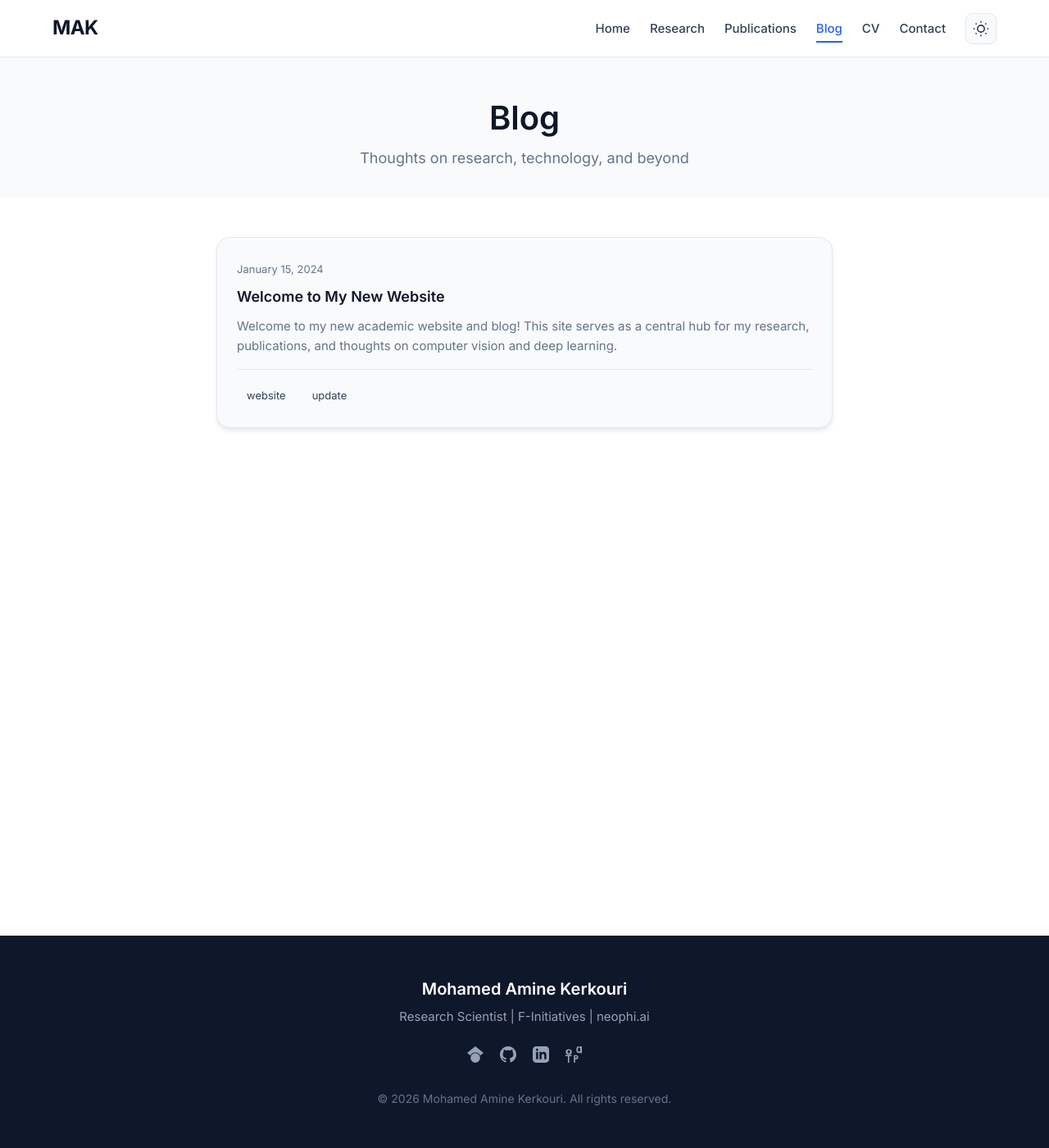
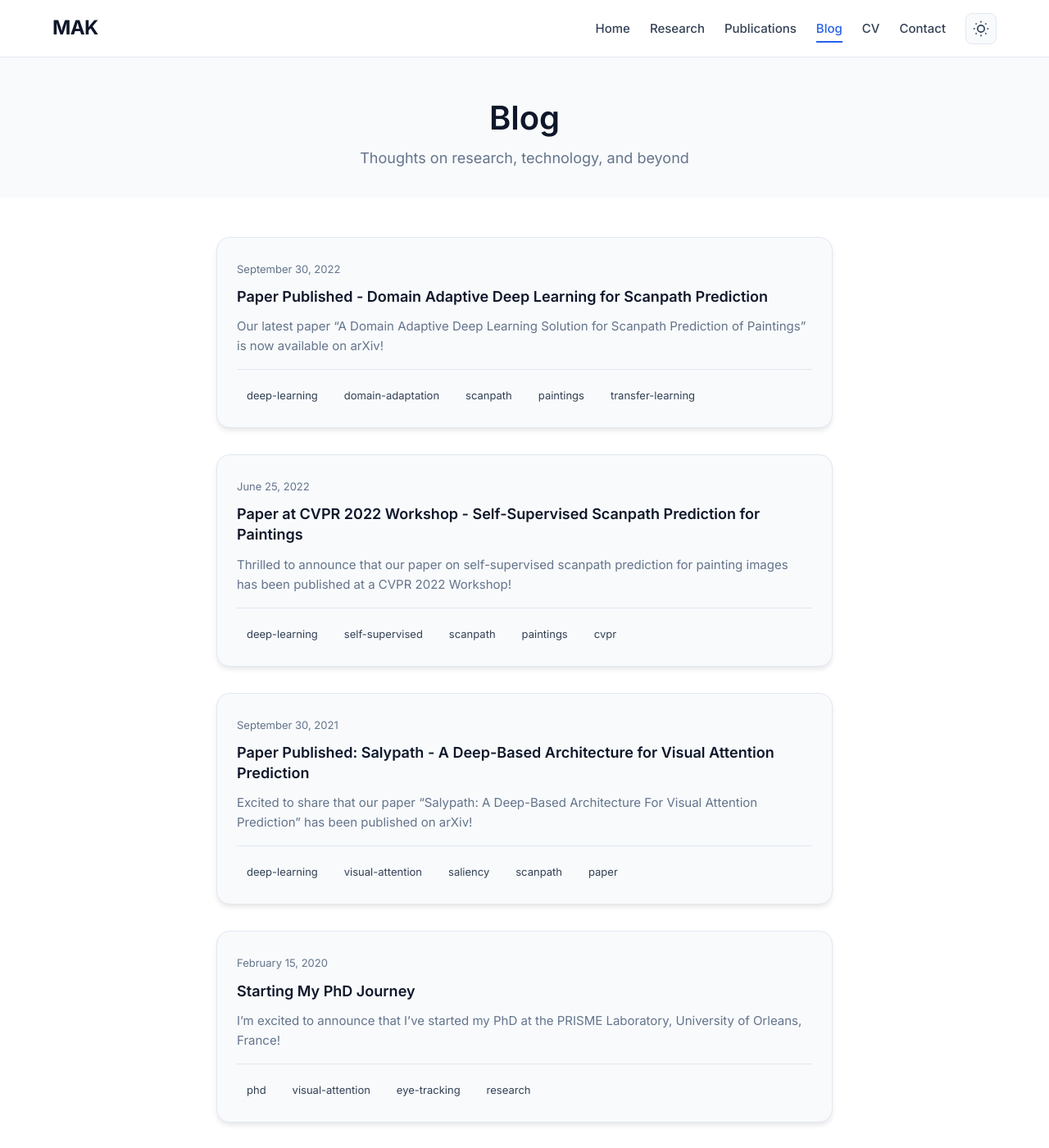
Before and after one commit to kmamine/kmamine.github.io, a Jekyll site: the page built from blog.html, in a window 1280 px wide and 1400 px high. Shown: the whole window at 82% size. Built offline with Jekyll 4.4.1, drawn with Linux system fonts in a browser that asks for light colours.

Commit message:
Update profile image, fix PhD dates, add blog posts

```diff
--- /dev/null
+++ b/_posts/2020-02-15-starting-my-phd.md
@@ -0,0 +1,35 @@
+---
+layout: post
+title: Starting My PhD Journey
+date: 2020-02-15
+categories: [phd, research]
+tags: [phd, visual-attention, eye-tracking, research]
+---
+
+I'm excited to announce that I've started my PhD at the PRISME Laboratory, University of Orleans, France!
+
+## The Research Topic
+
+My thesis focuses on **visual attention for art and paintings** - understanding and modeling how humans look at and perceive artworks.
+
+## What is Visual Attention?
+
+Visual attention is the cognitive process that allows humans to selectively focus on specific parts of a visual scene while ignoring others. When we look at an image, our eyes don't scan it uniformly - instead, we make rapid eye movements called **saccades** that jump from one point of interest to another, with brief pauses called **fixations** where our gaze rests and we actually "see" the content.
+
+The sequence of these fixations is called a **scanpath**, and it reveals a lot about how we perceive and process visual information. Understanding scanpaths is crucial for:
+- Predicting where people will look in images
+- Understanding what captures human attention
+- Improving visual communication and design
+- Applications in marketing, UI/UX, and cultural heritage
+
+## PhD Goals
+
+My research aims to:
+
+1. **Collect Eye-Tracking Data**: Conduct experiments to gather gaze data from viewers observing paintings and artworks. This will create valuable datasets for training and evaluating computational models.
+
+2. **Build Scanpath Prediction Models**: Develop deep learning models that can predict the sequence of eye movements a person would make when viewing an image, particularly for art and cultural heritage content.
+
+3. **Advance Understanding**: Contribute to our understanding of how humans perceive art, which has implications for museum curation, digital art presentation, and cultural heritage preservation.
+
+I'm looking forward to this journey and will share updates as the research progresses!
--- /dev/null
+++ b/_posts/2021-09-30-salypath-paper.md
@@ -0,0 +1,29 @@
+---
+layout: post
+title: "Paper Published: Salypath - A Deep-Based Architecture for Visual Attention Prediction"
+date: 2021-09-30
+categories: [publications, research]
+tags: [deep-learning, visual-attention, saliency, scanpath, paper]
+---
+
+Excited to share that our paper **"Salypath: A Deep-Based Architecture For Visual Attention Prediction"** has been published on arXiv!
+
+## The Paper
+
+**Salypath** introduces a novel deep learning architecture for predicting visual attention - where humans look when viewing images. This work represents a significant step in my PhD research on understanding and modeling human gaze behavior.
+
+### Key Contributions
+
+- A unified deep architecture that predicts both saliency maps (where people look) and scanpaths (the sequence of eye movements)
+- Novel loss functions tailored for scanpath prediction
+- Evaluation on standard benchmarks showing competitive performance
+
+### Abstract
+
+Understanding visual attention is crucial for many applications. In this work, we propose a deep learning-based approach that jointly addresses saliency prediction and scanpath generation, providing a more complete picture of human visual behavior.
+
+## Links
+
+- [arXiv Preprint](https://arxiv.org/abs/2107.00559)
+
+This work was presented at ICIP 2021. I'm grateful to my collaborators and the PRISME Laboratory for their support.
--- /dev/null
+++ b/_posts/2022-06-25-cvpr-workshop-paper.md
@@ -0,0 +1,36 @@
+---
+layout: post
+title: "Paper at CVPR 2022 Workshop - Self-Supervised Scanpath Prediction for Paintings"
+date: 2022-06-25
+categories: [publications, research]
+tags: [deep-learning, self-supervised, scanpath, paintings, cvpr]
+---
+
+Thrilled to announce that our paper on **self-supervised scanpath prediction for painting images** has been published at a CVPR 2022 Workshop!
+
+## The Paper
+
+**"Self Supervised Scanpath Prediction Framework for Painting Images"** addresses a unique challenge: how do we predict where people look when viewing art, when collecting eye-tracking data for every painting style is impractical?
+
+### The Challenge
+
+Paintings present unique challenges for visual attention models:
+- Diverse artistic styles and techniques
+- Limited labeled eye-tracking data for artwork
+- Different viewing patterns compared to natural images
+
+### Our Approach
+
+We developed a **self-supervised learning framework** that can learn to predict scanpaths without requiring extensive labeled data. This is particularly valuable for cultural heritage applications where data collection is expensive.
+
+### Key Contributions
+
+- Self-supervised pre-training strategy for scanpath prediction
+- Domain-specific adaptations for artistic images
+- Evaluation on painting datasets showing strong results
+
+## Links
+
+- [CVPR Open Access](https://openaccess.thecvf.com/content/CVPR2022W/Ego4D-EPIC/html/Tliba_Self_Supervised_Scanpath_Prediction_Framework_for_Painting_Images_CVPRW_2022_paper.html)
+
+This work was a collaboration with colleagues from multiple institutions, and I'm grateful for the opportunity to present at CVPR, one of the top computer vision conferences.
--- /dev/null
+++ b/_posts/2022-09-30-domain-adaptive-scanpath.md
@@ -0,0 +1,36 @@
+---
+layout: post
+title: "Paper Published - Domain Adaptive Deep Learning for Scanpath Prediction"
+date: 2022-09-30
+categories: [publications, research]
+tags: [deep-learning, domain-adaptation, scanpath, paintings, transfer-learning]
+---
+
+Our latest paper **"A Domain Adaptive Deep Learning Solution for Scanpath Prediction of Paintings"** is now available on arXiv!
+
+## The Problem
+
+One of the key challenges in visual attention research is the **domain gap**: models trained on natural images (photos) don't perform well on paintings, and collecting eye-tracking data for every type of image is expensive and time-consuming.
+
+## Our Solution
+
+We developed a **domain adaptation approach** that allows models trained on natural images to work effectively on paintings, without requiring extensive labeled data for the target domain.
+
+### Key Contributions
+
+- A domain adaptation framework specifically designed for scanpath prediction
+- Techniques to bridge the gap between natural images and artistic content
+- Comprehensive evaluation showing improved performance on painting datasets
+
+### Why This Matters
+
+This work is important for:
+- **Cultural Heritage**: Making visual attention models accessible for museum and art applications
+- **Data Efficiency**: Reducing the need for expensive eye-tracking data collection
+- **Generalization**: Building models that work across different visual domains
+
+## Links
+
+- [arXiv Preprint](https://arxiv.org/abs/2209.11338)
+
+This paper was also presented at CBMI 2022. The combination of self-supervised learning (our CVPR workshop paper) and domain adaptation provides a powerful toolkit for scanpath prediction in data-scarce scenarios.
--- a/_posts/2024-01-15-welcome.md
+++ /dev/null
@@ -1,32 +0,0 @@
----
-layout: post
-title: Welcome to My New Website
-date: 2024-01-15
-categories: [general]
-tags: [website, update]
----
-
-Welcome to my new academic website and blog! This site serves as a central hub for my research, publications, and thoughts on computer vision and deep learning.
-
-## What You'll Find Here
-
-- **Research**: Information about my current and past research projects
-- **Publications**: A complete list of my peer-reviewed papers
-- **Blog**: Thoughts on research, tutorials, and industry insights
-- **CV**: My professional experience and qualifications
-- **Contact**: Ways to get in touch
-
-## Research Focus
-
-My research interests center around:
-
-1. **Visual Attention Prediction** - Understanding where humans look in images
-2. **Scanpath Modeling** - Predicting sequences of eye movements
-3. **Medical Imaging** - Applying deep learning to medical image analysis
-4. **Domain Adaptation** - Transferring knowledge across different domains
-
-## Recent Work
-
-I recently completed my PhD at the University of Orleans, focusing on modeling human visual attention for cultural heritage images. You can find all my publications on the [Publications](/publications/) page.
-
-Stay tuned for more updates and blog posts about my research!
--- a/cv.html
+++ b/cv.html
@@ -37,7 +37,7 @@ permalink: /cv/
     <div class="cv-item">
         <div class="cv-item-header">
             <h3 class="cv-item-title">Ph.D. in Computer Science</h3>
-            <span class="cv-item-date">2020 - 2024</span>
+            <span class="cv-item-date">2020 - Feb 2024</span>
         </div>
         <p class="cv-item-subtitle">University of Orleans, France | PRISME Laboratory</p>
         <p class="cv-item-description">
--- a/index.html
+++ b/index.html
@@ -34,7 +34,7 @@ title: Home
             </div>
         </div>
         <div class="hero-image">
-            <img src="{{ '/assets/images/index.png' | relative_url }}" alt="Mohamed Amine Kerkouri" class="hero-photo">
+            <img src="{{ '/assets/images/mohamed-amine-kerkouri.jpg' | relative_url }}" alt="Mohamed Amine Kerkouri" class="hero-photo">
         </div>
     </div>
 </section>
```
Also changed, not shown: assets/images/mohamed-amine-kerkouri.jpg (added).
